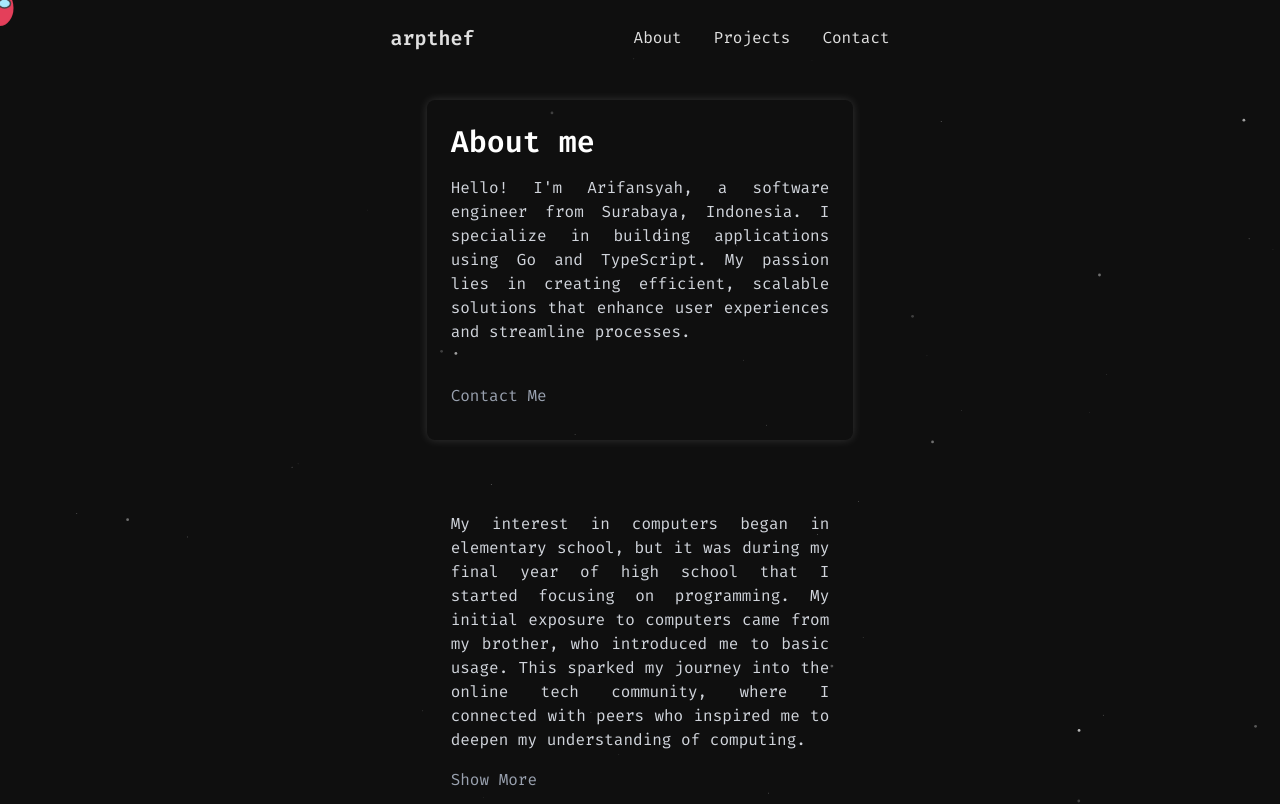
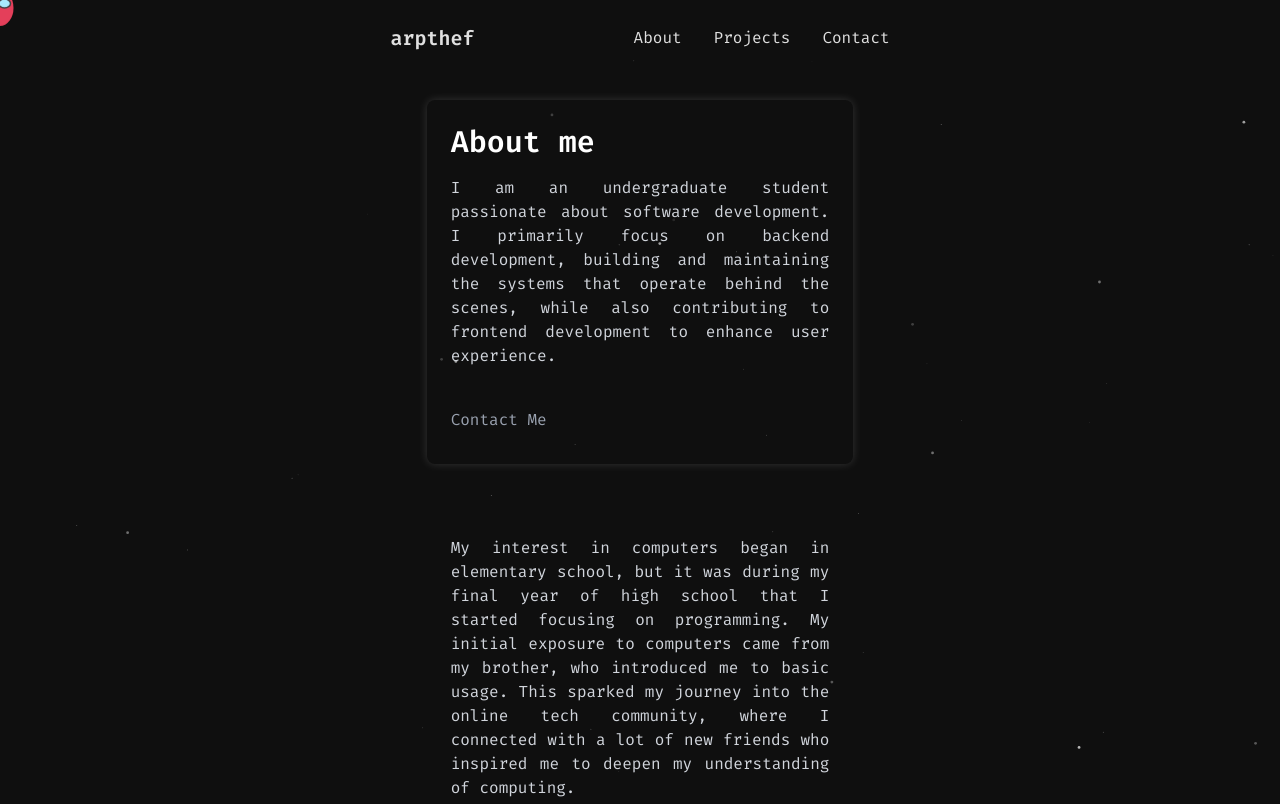
Before and after one commit to Ariffansyah/arpthef, a SvelteKit app: page /about in a window 1280 px wide. Shown: the top 804 px of the page. Built offline with nearby package versions, Linux system fonts and the light colour scheme.

Commit message:
Chore: change some about me

```diff
--- a/src/routes/+page.svelte
+++ b/src/routes/+page.svelte
@@ -250,9 +250,7 @@
 		</div>
 		<div class="mt-4 flex flex-col items-start justify-center gap-2">
 			<p class="text-justify text-gray-300">
-				I am an undergraduate student passionate about software development. I primarily focus on
-				backend development, building and maintaining the systems that operate behind the scenes,
-				while also contributing to frontend development to enhance user experience.
+				I enjoy creating web applications and exploring new technologies.
 			</p>
 			<div class="flex w-full flex-row items-center justify-between gap-2">
 				<a
--- a/src/routes/about/+page.svelte
+++ b/src/routes/about/+page.svelte
@@ -118,9 +118,9 @@
 			<h1 class="text-3xl font-bold">About me</h1>
 		</div>
 		<p class="text-justify text-gray-300">
-			Hello! I'm Arifansyah, a software engineer from Surabaya, Indonesia. I specialize in building
-			applications using Go and TypeScript. My passion lies in creating efficient, scalable
-			solutions that enhance user experiences and streamline processes.
+			I am an undergraduate student passionate about software development. I primarily focus on
+			backend development, building and maintaining the systems that operate behind the scenes,
+			while also contributing to frontend development to enhance user experience.
 		</p>
 		<a href="/contact">
 			<button
@@ -140,8 +140,8 @@
 			My interest in computers began in elementary school, but it was during my final year of high
 			school that I started focusing on programming. My initial exposure to computers came from my
 			brother, who introduced me to basic usage. This sparked my journey into the online tech
-			community, where I connected with peers who inspired me to deepen my understanding of
-			computing.
+			community, where I connected with a lot of new friends who inspired me to deepen my
+			understanding of computing.
 			{#if isBioExpanded}
 				<span in:bioAnimation={{ duration: 500 }} out:bioAnimation={{ duration: 500 }}>
 					<br /><br />
```
